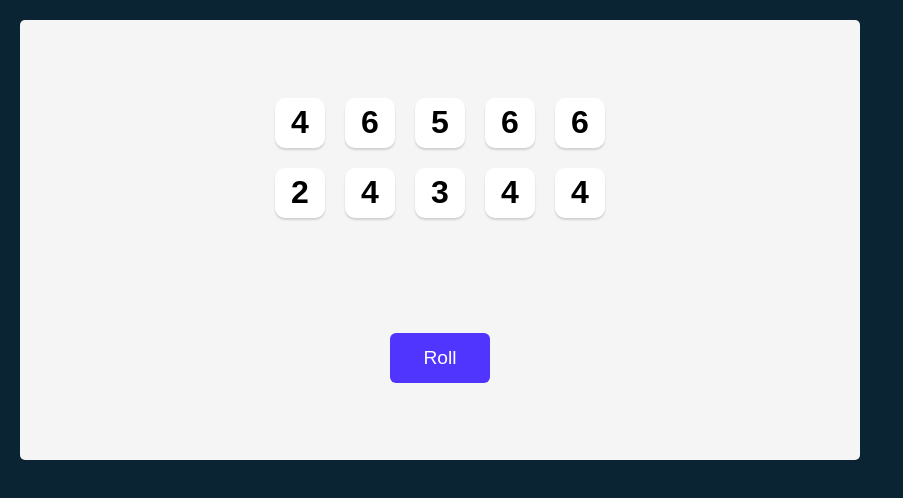
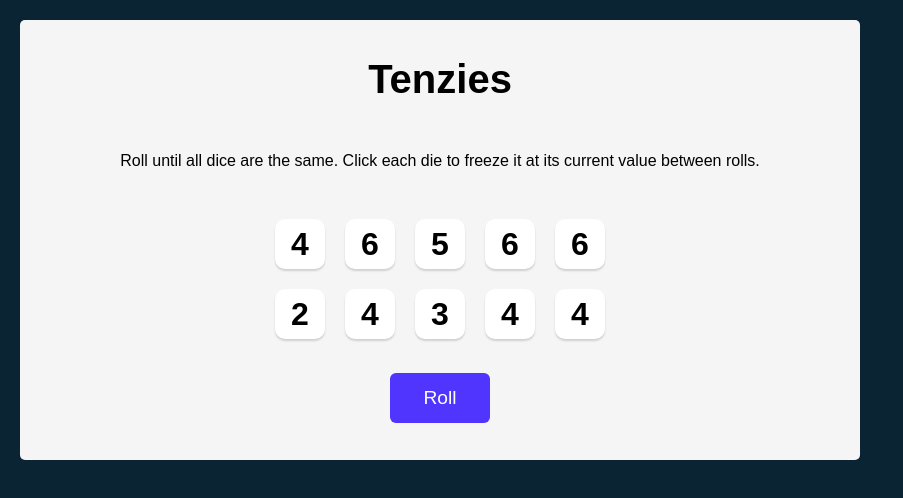
Before and after one commit to Seongbae94/Tenzies, a React (Create React App) app: page / in a window 1280 px wide. Shown: the top 498 px of the page, without its empty margins (0-903 px from the left). Built offline with nearby package versions, Linux system fonts and the light colour scheme.

Commit message:
add logic
1. able to win the game
2. able to start a new game

```diff
--- a/package.json
+++ b/package.json
@@ -7,6 +7,7 @@
     "@testing-library/react": "^13.4.0",
     "@testing-library/user-event": "^13.5.0",
     "react": "^18.2.0",
+    "react-confetti": "^6.1.0",
     "react-dom": "^18.2.0",
     "react-scripts": "5.0.1",
     "web-vitals": "^2.1.4"
--- a/src/App.js
+++ b/src/App.js
@@ -3,6 +3,7 @@ import Die from "./components/Die";
 
 function App() {
   const [randomDiceArr, setRandomDiceArr] = useState();
+  const [tenzies, setTenzies] = useState(false);
   const [count, setCount] = useState(0);
 
   const randomDiceNumber = () => {
@@ -30,6 +31,11 @@ function App() {
     );
   };
 
+  const ReRollClickHandler = () => {
+    randomDiceNumber();
+    setTenzies(false);
+  };
+
   const DiceClickHandler = (id) => {
     setRandomDiceArr((prev) =>
       prev.map((dice) =>
@@ -42,8 +48,33 @@ function App() {
     randomDiceNumber();
   }, []);
 
+  useEffect(() => {
+    const allHeld = randomDiceArr && randomDiceArr.every((die) => die.isheld);
+    if (allHeld) {
+      const allSameNumber = randomDiceArr.reduce((a, c) => {
+        if (a.value === c.value) {
+          return a;
+        } else {
+          return false;
+        }
+      });
+
+      if (!allSameNumber) {
+        alert("All dice should be same");
+      } else {
+        setTenzies(true);
+        alert("You Won!");
+      }
+    }
+  }, [randomDiceArr]);
+
   return (
     <main>
+      <h1 className="title">Tenzies</h1>
+      <p className="instructions">
+        Roll until all dice are the same. Click each die to freeze it at its
+        current value between rolls.
+      </p>
       <div className="dice-container">
         {randomDiceArr &&
           randomDiceArr.map((dice, index) => {
@@ -58,9 +89,16 @@ function App() {
             );
           })}
       </div>
-      <button className="roll-dice" onClick={() => RollClickHandler()}>
-        Roll
-      </button>
+      {tenzies && (
+        <button className="roll-dice" onClick={() => ReRollClickHandler()}>
+          New Game
+        </button>
+      )}
+      {!tenzies && (
+        <button className="roll-dice" onClick={() => RollClickHandler()}>
+          Roll
+        </button>
+      )}
     </main>
   );
 }
--- a/src/index.css
+++ b/src/index.css
@@ -15,6 +15,11 @@ main {
   flex-direction: column;
   justify-content: space-around;
   align-items: center;
+}
+
+.title {
+  font-size: 40px;
+  margin: 0;
 }
 
 .dice-container {
```
Also changed, not shown: 1 other file (tests, documents, lock files or other folders).
